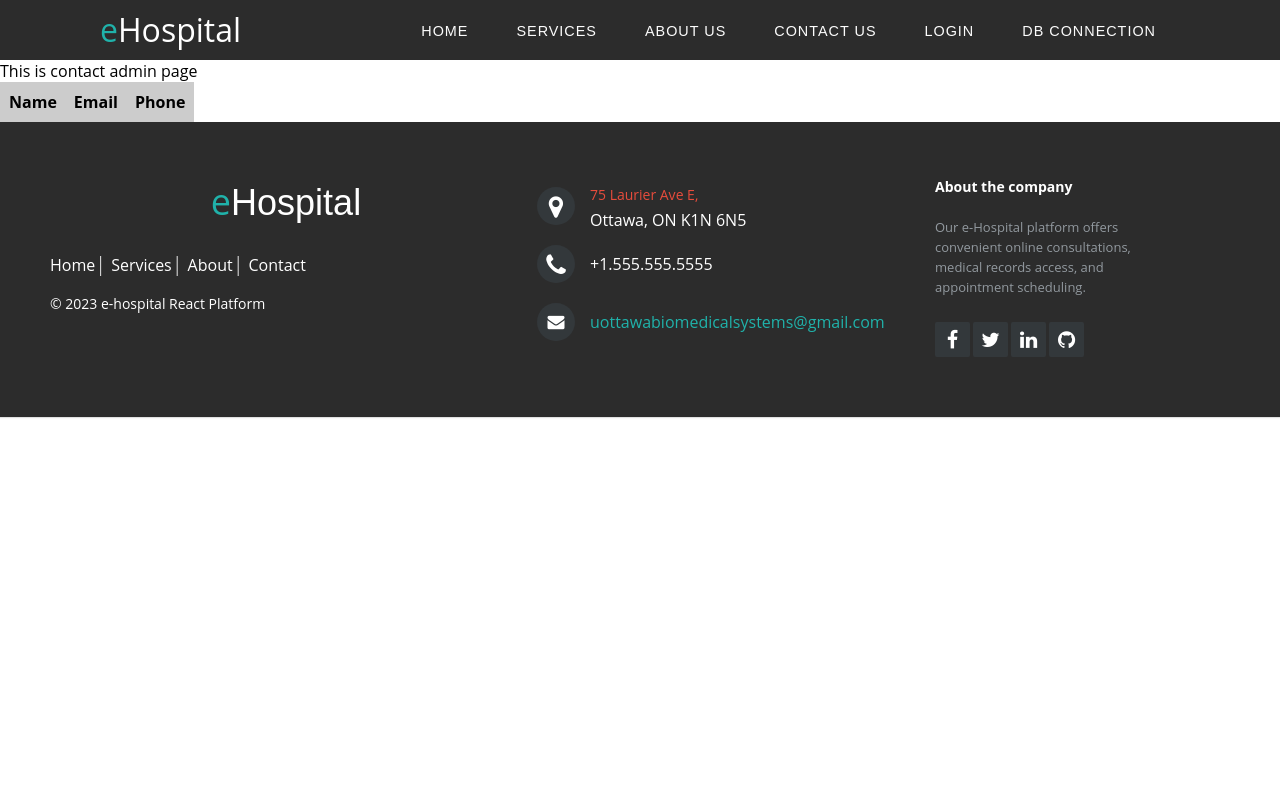
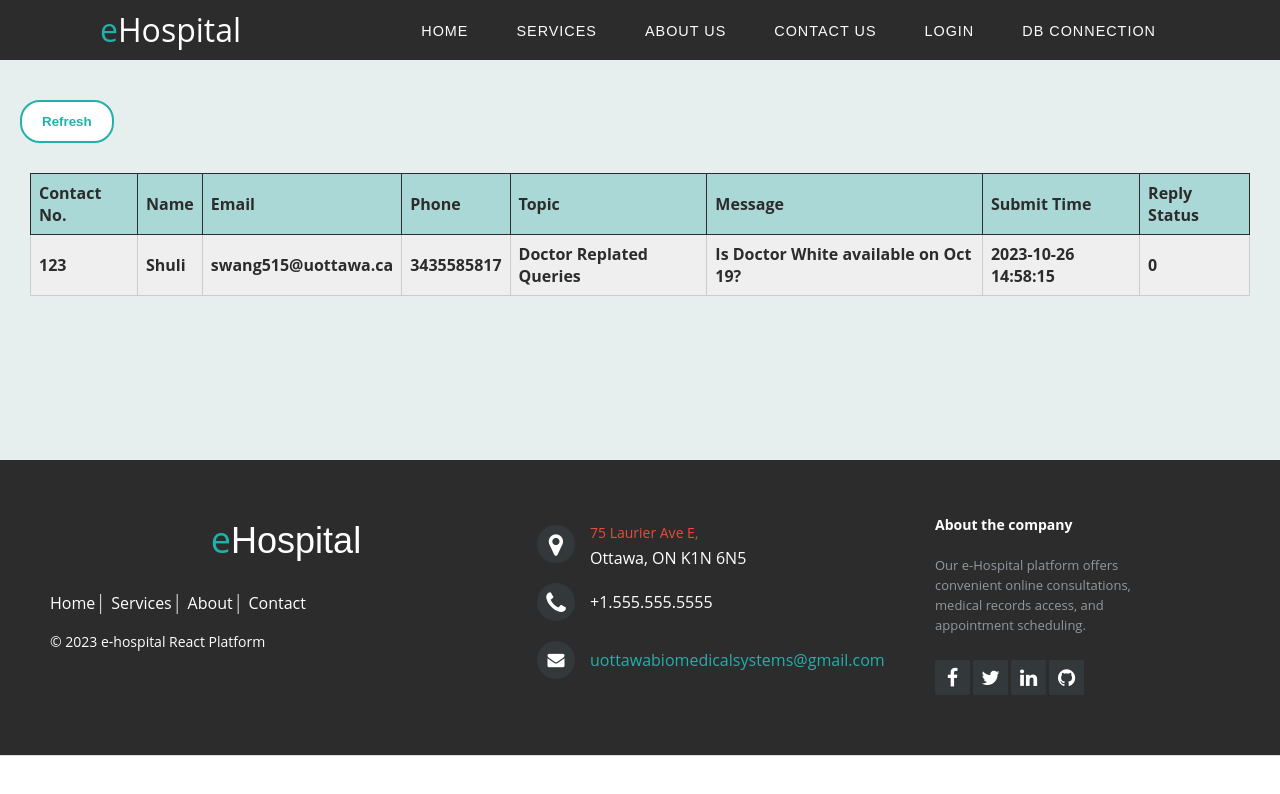
Before and after one commit to Shuli-Wang/eHospital_FE, a React (Create React App) app: page /ContactAdmin in a window 1280 px wide. Shown: the top 794 px of the page. Built offline with nearby package versions, Linux system fonts and the light colour scheme.

Commit message:
create some document for ContactAdmin

```diff
--- /dev/null
+++ b/src/redux/actions/contactActions.js
@@ -0,0 +1,31 @@
+/*
+import axios from 'axios';
+
+const BASE_URL = 'https://eHospital_BE-22ed6864d5f3.herokuapp.com'; // Update with your node backend app URL
+
+export const fetchContactUs = () => async (dispatch) => {
+  try {
+    const response = await axios.get(`${BASE_URL}/api/users/contact_us`);
+    dispatch({ type: 'FETCH_PATIENT_REGISTRATION_SUCCESS', payload: response.data });
+  } catch (error) {
+    console.error('Error fetching patient registration:', error);
+    dispatch({ type: 'FETCH_PATIENT_REGISTRATION_FAILURE' });
+  }
+};
+*/
+
+import axios from 'axios';
+
+const BASE_URL = 'https://e-react-node-backend-22ed6864d5f3.herokuapp.com'; // Update with your node backend app URL
+//const BASE_URL = 'http://localhost:8080'; // Update with your node backend app URL
+
+
+export const fetchPatientRegistration = () => async (dispatch) => {
+  try {
+    const response = await axios.get(`${BASE_URL}/api/users/patients`);
+    dispatch({ type: 'FETCH_PATIENT_REGISTRATION_SUCCESS', payload: response.data });
+  } catch (error) {
+    console.error('Error fetching patient registration:', error);
+    dispatch({ type: 'FETCH_PATIENT_REGISTRATION_FAILURE' });
+  }
+};
--- a/src/screens/Contact.js
+++ b/src/screens/Contact.js
@@ -62,7 +62,6 @@ const Contact = () => {
     <div className='container'>
       <div className='row'>
         <div className='col-12 text-center'>
-          <div className='contactForm'>
             {/* <form id='contact-form' noValidate> */}
             <div><h1>How can we help you?</h1></div>
             <div><h3>We’ll get back to you within 7 working days.</h3></div>
@@ -147,7 +146,6 @@ const Contact = () => {
           </div>
         </div>
       </div>
-    </div>
   );
 };
 
--- a/src/screens/ContactAdmin.js
+++ b/src/screens/ContactAdmin.js
@@ -1,27 +1,84 @@
-import React from 'react';
-//import '../styles/screens/ContactPage.css';
+import '../styles/screens/ContactAdmin.css';
+import React, { useEffect,useState } from 'react';
+import { useSelector, useDispatch } from 'react-redux';
+import { fetchPatientRegistration } from '../redux/actions/contactActions';
 
 
-const ContactAdmin = () => {
+function ContactAdmin() {
+  const dispatch = useDispatch();
+  const tableNames = useSelector((state) => state.user.users);
+  const patientRegistrationData = useSelector((state) => state.user.patientRegistrationData);
+  const [showTable, setShowTable] = useState(false);
+
+  useEffect(() => {
+    // Check if tableNames have data, then show the table
+    if (tableNames.length > 0) {
+      setShowTable(true);
+    } else {
+      setShowTable(false);
+    }
+  }, [tableNames]);
+
+
+  const handleFetchPatientRegistration = () => {
+    // Clear the table and show loading state
+    setShowTable(false);
+
+    dispatch(fetchPatientRegistration());
+  };
+
 
   return (
       <div className="ContactAdmin">
+      <div className='container'>
+       <button type="refreshContactAdmin" onClick={handleFetchPatientRegistration}>
+        Refresh
+      </button>
+      <br></br>
 
-       <div>This is contact admin page</div>
-       <table border={1}>
+
+<h4>
+       <table border={2}>
             <tr>
+              <th>Contact No.</th>
               <th>Name</th>
               <th>Email</th>
               <th>Phone</th>
+              <th>Topic</th>
+              <th>Message</th>
+              <th>Submit Time</th>
+              <th>Reply Status</th>
             </tr>
+            <tr>
+            <td> 123</td>
+                <td> Shuli</td>
+                <td> swang515@uottawa.ca</td>
+                <td> 3435585817</td>
+                <td> Doctor Replated Queries</td>
+                <td> Is Doctor White available on Oct 19?</td>
+                <td> 2023-10-26 14:58:15</td>
+                <td> 0 </td>
+                </tr>
 
 
 
-
+            {/*
+            {contactUsData.map((contact) => (
+              <tr key={contact.contact_id}>
+                <td> {contact.contact_id}</td>
+                <td> {contact.contact_name}</td>
+                <td> {contact.contact_email}</td>
+                <td> {contact.contact_phone}</td>
+                <td> {contact.contact_topic}</td>
+                <td> {contact.contact_message}</td>
+                <td> {contact.contact_time}</td>
+                <td> {contact.contact_reply}</td>
+              </tr>
+              */}
        </table>
-
+       </h4>
    </div>
-
+   </div>
 
 
 
--- a/src/styles/screens/Contact.css
+++ b/src/styles/screens/Contact.css
@@ -177,4 +177,5 @@ button[type=submit]:hover {
   background-color: rgba(173, 201, 199, 0.306);
   padding: 20px;
   min-height: 1020px;
+  height: fit-content;
 }
--- /dev/null
+++ b/src/styles/screens/ContactAdmin.css
@@ -0,0 +1,66 @@
+h1 {
+  font-size: 36px;
+  margin: 10px;
+  color:  lightseagreen;
+  font-family: 'Poppins', sans-serif!important;
+}
+
+h4 {
+  margin: 10px;
+  color:  rgb(29, 31, 30);
+  font-family: 'Poppins', sans-serif!important;
+  text-align: left;
+}
+
+th {
+background-color: rgb(169, 216, 214);
+margin: 10px;
+border:1px solid rgb(44, 44, 44);
+color:rgb(44, 44, 44);
+}
+
+tr {
+  background-color: white;
+  color: rgb(44, 44, 44);
+  border:1px solid rgb(44, 44, 44);
+  }
+
+  table{
+    border: 0px;
+  }
+
+
+
+
+button[type=refreshContactAdmin] {
+  margin-top: 20px;
+  margin-bottom: 20px;
+  font-family: 'Poppins', sans-serif !important;
+  border-radius: 20px;
+  border: 2px solid lightseagreen;
+  background-color: white;
+  color: lightseagreen;
+  padding: 12px 20px;
+  cursor: pointer;
+  font-weight: bold;
+}
+
+/* When moving the mouse over the submit button, add a darker green color */
+button[type=button]:hover {
+  margin-top: 20px;
+  margin-bottom: 20px;
+  font-family: 'Poppins', sans-serif !important;
+  border-radius: 20px;
+  border: 2px solid lightseagreen;
+  color: white;
+  background-color: lightseagreen;
+  font-weight: bold;
+}
+
+/* Add a background color and some padding around the form */
+.container {
+  background-color: rgba(173, 201, 199, 0.306);
+  padding: 20px;
+  min-height: 400px;
+  height: fit-content;
+}
```
